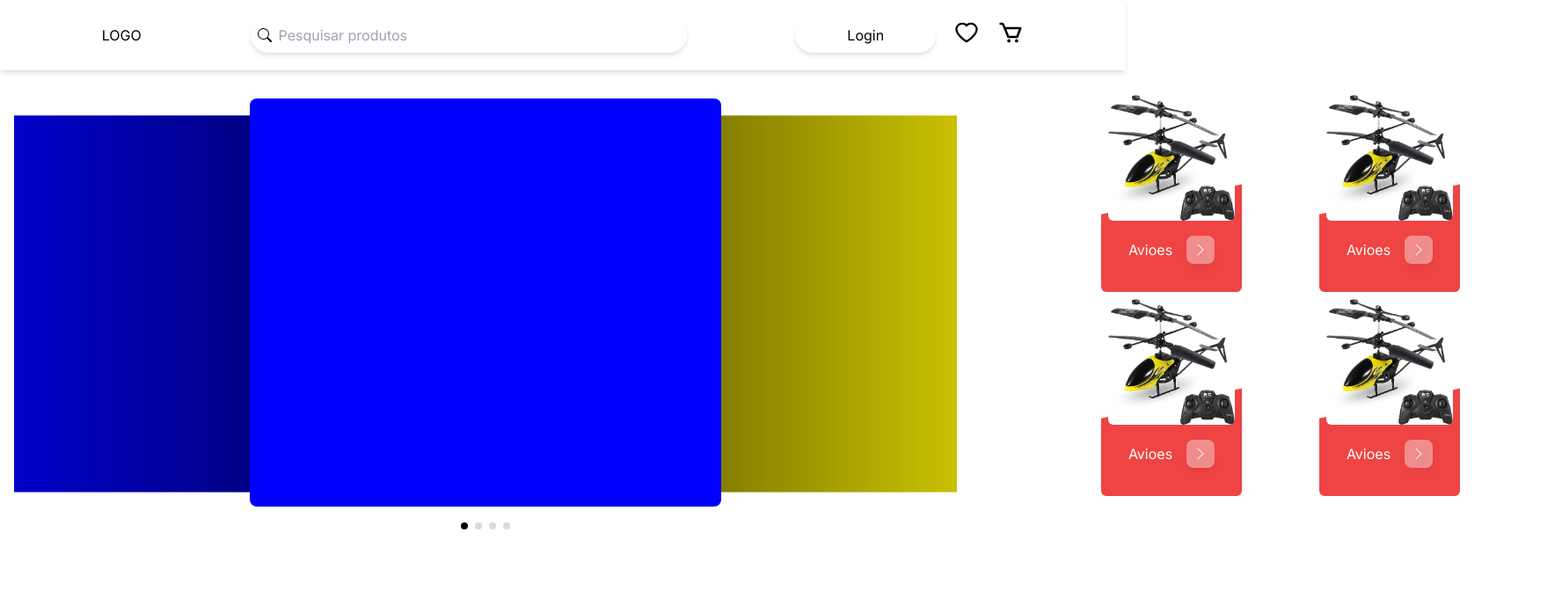
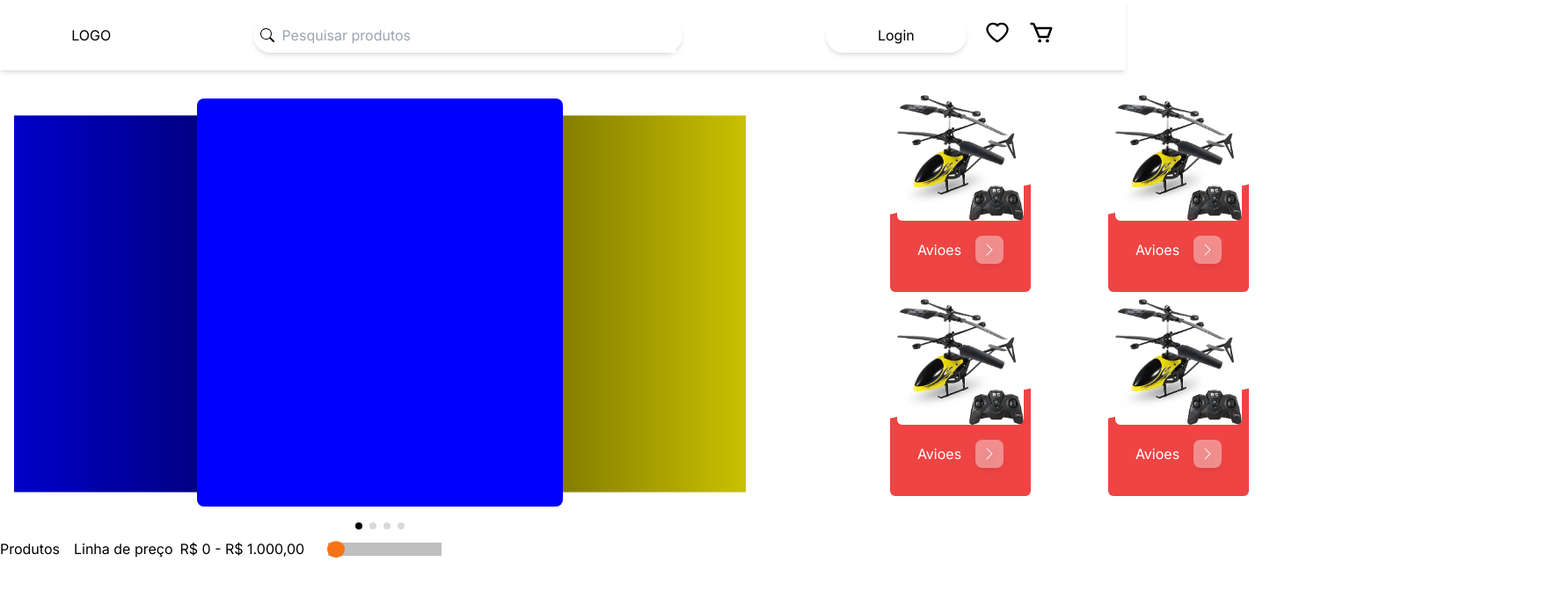
Before and after one commit to PedroCavallaro/Import-store, a Next.js app: page / in a window 1280 px wide. Shown: the top 672 px of the page at 88% size, 1776 px wide, since content can reach past the window. Built offline with nearby package versions, Linux system fonts and the light colour scheme.

Commit message:
feat: started product section

```diff
--- a/src/app/(main)/page.tsx
+++ b/src/app/(main)/page.tsx
@@ -1,10 +1,12 @@
 import Hero from "@/components/Home/Hero/Hero";
+import ProductSection from "@/components/Home/ProductSection/ProductSection";
 import Image from "next/image";
 
 export default function Home() {
     return (
-        <main>
+        <main className="flex flex-col gap-5">
             <Hero />
+            <ProductSection />
         </main>
     );
 }
--- a/src/components/Header/Header.tsx
+++ b/src/components/Header/Header.tsx
@@ -3,7 +3,7 @@ import UserSection from "./UserSection";
 
 export default function Header() {
     return (
-        <header className=" px-2 shadow-md h-[80px] flex gap-4 justify-evenly items-center">
+        <header className=" px-2 shadow-md h-[80px] flex gap-4 justify-around items-center">
             <h1>LOGO</h1>
             <SearchBar />
             <UserSection />
--- a/src/components/Home/Hero/Hero.tsx
+++ b/src/components/Home/Hero/Hero.tsx
@@ -4,7 +4,7 @@ import HeroSlider from "./HeroSlider/HeroSlider";
 export default function Hero() {
     return (
         <section className="flex items-center gap-[8rem] px-4 mt-8">
-            <div className="w-[67rem] h-[30rem] ">
+            <div className="w-[52rem] h-[30rem] ">
                 <HeroSlider />
             </div>
             <div>
--- /dev/null
+++ b/src/components/Home/ProductSection/PriceRange.tsx
@@ -0,0 +1,32 @@
+import Input from "@/components/Input";
+import { ChangeEvent } from "react";
+interface PriceRangeProps {
+    price: string;
+    handlePriceChange: (e: ChangeEvent<HTMLInputElement>) => void;
+}
+export default function PriceRange({
+    handlePriceChange,
+    price,
+}: PriceRangeProps) {
+    return (
+        <>
+            <div className="flex gap-4">
+                <h2>Produtos</h2>
+
+                <div className="flex gap-2">
+                    <p>Linha de preço</p>
+                    <div className="w-[10rem]">
+                        <span>R$ 0 - {price}</span>
+                    </div>
+                    <Input
+                        className="appearance-none  shadow-none  [&::-webkit-slider-runnable-track]:bg-black/25 [&::-webkit-slider-thumb]:appearance-none  [&::-webkit-slider-thumb]:h-[15px] [&::-webkit-slider-thumb]:w-[1rem] [&::-webkit-slider-thumb]:rounded-full [&::-webkit-slider-thumb]:bg-orange-500 [&::-webkit-slider-thumb]:scale-125"
+                        type="range"
+                        min={0}
+                        max={3000}
+                        onChange={(e) => handlePriceChange(e)}
+                    />
+                </div>
+            </div>
+        </>
+    );
+}
--- /dev/null
+++ b/src/components/Home/ProductSection/ProductSection.tsx
@@ -0,0 +1,12 @@
+"use client";
+import { usePriceRange } from "@/hooks/usePriceRange";
+import PriceRange from "./PriceRange";
+
+export default function ProductSection() {
+    const { products, handlePriceChange, price } = usePriceRange();
+    return (
+        <section>
+            <PriceRange handlePriceChange={handlePriceChange} price={price} />
+        </section>
+    );
+}
--- a/src/components/Input.tsx
+++ b/src/components/Input.tsx
@@ -12,10 +12,11 @@ const Input = forwardRef<HTMLInputElement, InputProps>(
                 <input
                     className={twMerge(`shadow-md ${className}`)}
                     type={type}
+                    name={name}
                     ref={ref}
                     {...props}
                 />
-                <span>{errors}</span>
+                {errors && <span>{errors}</span>}
             </>
         );
     }
--- /dev/null
+++ b/src/hooks/usePriceRange.ts
@@ -0,0 +1,19 @@
+import { Product } from "@/@types/types";
+import { formatPrice } from "@/services/currency";
+import { ChangeEvent, useState } from "react";
+
+export function usePriceRange() {
+    const [products, setProducts] = useState<Product[]>([]);
+    const [price, setPrice] = useState<number>(1000);
+
+    const handlePriceChange = (e: ChangeEvent<HTMLInputElement>) => {
+        setPrice(Number(e.currentTarget.value));
+    };
+
+    const filteredProducts = products.filter((e) => e.price < price);
+    return {
+        price: formatPrice(price),
+        products: filteredProducts,
+        handlePriceChange,
+    };
+}
--- /dev/null
+++ b/src/services/currency.ts
@@ -0,0 +1,6 @@
+export function formatPrice(val: number) {
+    return new Intl.NumberFormat("pt-BR", {
+        currency: "BRL",
+        style: "currency",
+    }).format(Number(val));
+}
```
Also changed, not shown: src/@types/types.d.ts (added, +7 -0 lines).
